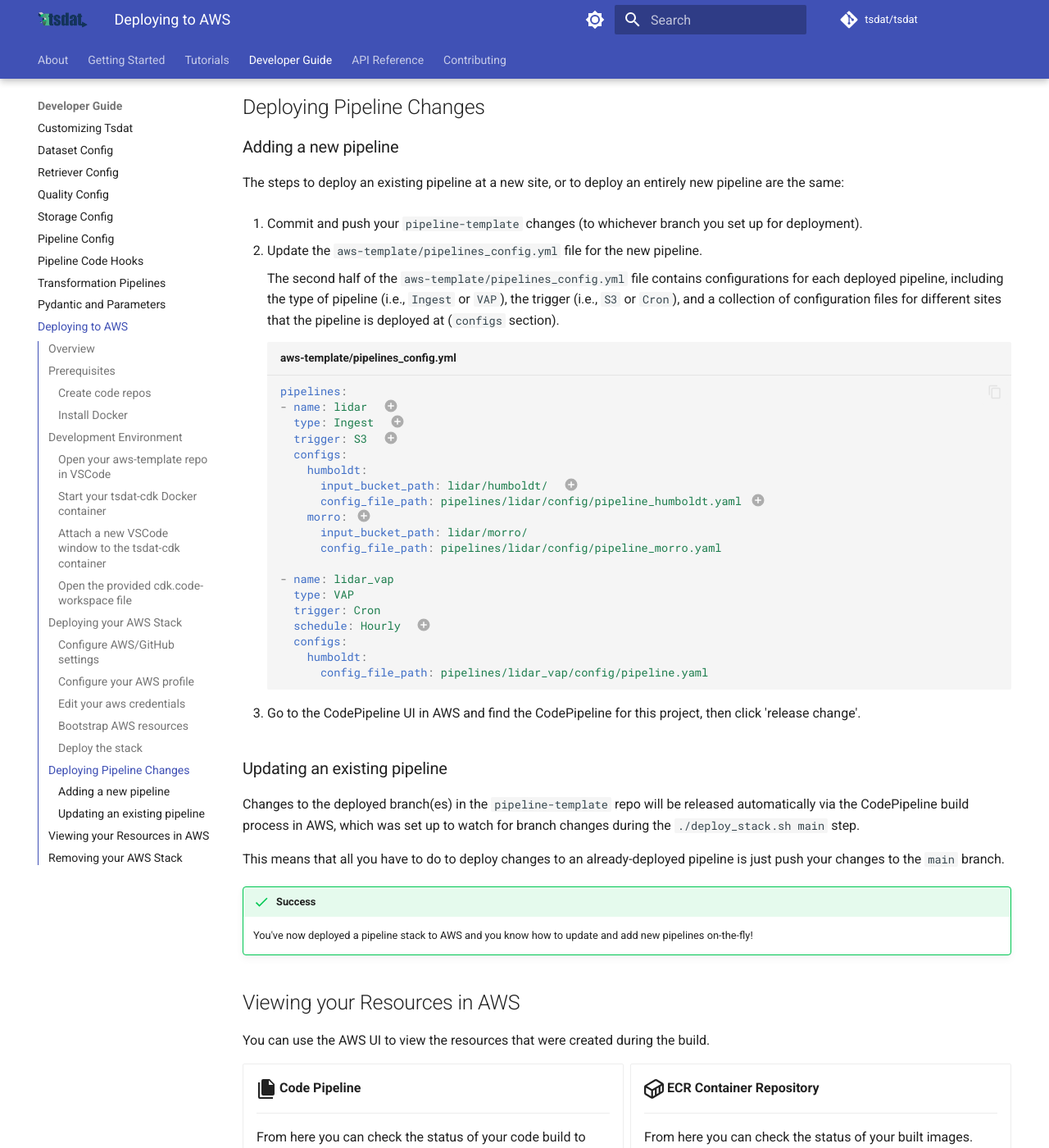
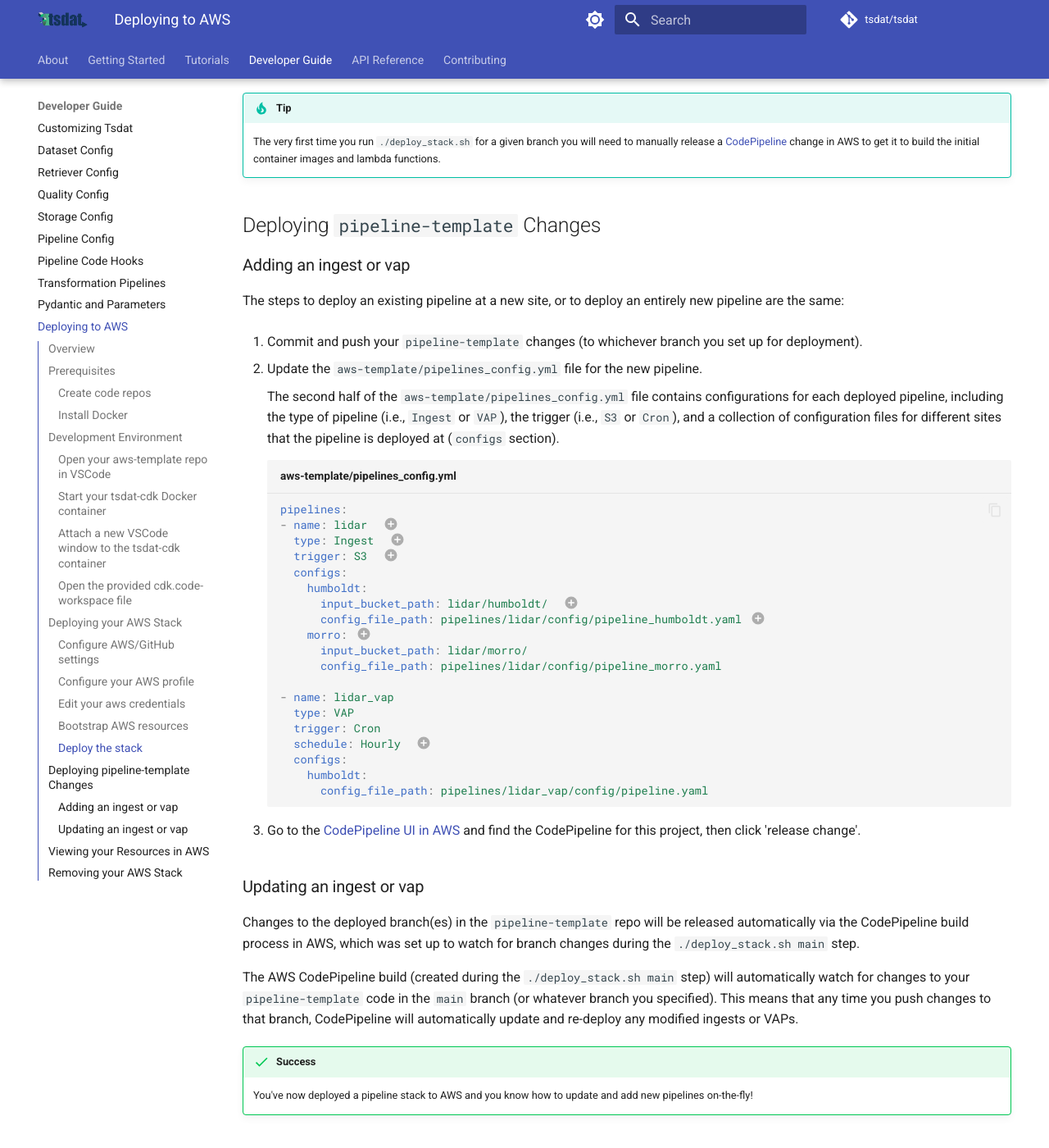
Before and after one commit to tsdat/tsdat, an MkDocs documentation site: the page built from docs/config/aws_template.md, in a window 1280 px wide and 1400 px high, scrolled down 5640 px. Shown: the whole window at 82% size. Built offline with MkDocs 1.6.1 and Material for MkDocs 9.7.7, drawn with Linux system fonts in a browser that asks for light colours; comment, search, counter and statistics services are not loaded; some of the changed text lies outside the part shown.

Commit message:
Feedback from Carina

````diff
--- a/docs/config/aws_template.md
+++ b/docs/config/aws_template.md
@@ -11,6 +11,12 @@
 The goal of this guide is to help you deploy your Tsdat pipeline(s) to AWS so that you can process data on-the-fly as it
 enters S3 buckets (Ingest applications), or on a regular cron schedule (VAP applications), and store the processed
 results in an output S3 bucket in a structured format.
+
+Your Tsdat pipelines will be deployed via an AWS Cloud Formation stack. The stack creates an AWS CodeBuild project that
+is connected to your GitHub repository so that an AWS deployment is triggered every time you commit code changes. The
+following images illustrate different aspects of the deployment. The first image shows how the deployed pipelines will
+function on AWS; the second image shows all the specific AWS resources that are included in the stack, and the final
+image shows how the CodeBuild build/deploy cycle works.
 
 === "Deployment result"
 
@@ -169,7 +175,11 @@
 2. Your AWS account ID. You can get this from the AWS console: In the navigation bar at the upper right, choose your
     username and then copy the Account ID. It should be a 12-digit number.
 
-3. This is the ARN of the CodeStar connection to GitHub. Check out the
+3. If you have existing buckets that you would like to use for your pipeline inputs and outputs, then set
+    `create_buckets: False`. If `create_buckets` is set to `True` and the buckets already exist, then the deployment
+    will throw an error.
+
+4. This is the ARN of the CodeStar connection to GitHub. Check out the
     [AWS guide for setting up a CodeStar connection](https://docs.aws.amazon.com/dtconsole/latest/userguide/connections-create-github.html#connections-create-github-console),
     then copy the ARN of your CodeStar connection here.
 
@@ -218,24 +228,7 @@
     3. In the section, "Option 2: Manually add a profile to your AWS credentials file (Short-term credentials)", click
     on the box to copy the text.
 
-Your credentials file should look like this (with real values instead of the `XXXX`): (1)
-{ .annotate }
-
-1. !!! tip "Tip: Windows WSL users"
-
-        If you've already set up the AWS CLI in Windows, WSL will link to the configuration files located in the Windows
-        location. Your credentials will also be linked to the `.aws/` folder that should now be showing in your VSCode
-        Explorer tab. Edit as necessary, but note this CDK expects a profile called `tsdat` to function.
-
-        You can check that the profile was set properly using:
-
-        `aws configure list`
-
-        If you're using a profile different from `tsdat`, set the new one using
-
-        `export AWS_PROFILE=<new_profile>`
-
-        The new profile name should now show up in the output of `aws configure list`
+Your credentials file should look like this (with real values instead of the `XXXX`):
 
 ```txt title="~/.aws/credentials"
 [tsdat]
@@ -290,12 +283,13 @@
 
 !!! tip
 
-    The very first time you run `./deploy_stack.sh` for a given branch you will need to manually release a CodePipeline
-    change in AWS to get it to build the initial container images and lambda functions.
+    The very first time you run `./deploy_stack.sh` for a given branch you will need to manually release a
+    [CodePipeline](https://us-west-2.console.aws.amazon.com/codesuite/codepipeline/pipelines) change in AWS to get it
+    to build the initial container images and lambda functions.
 
-## Deploying Pipeline Changes
+## Deploying `pipeline-template` Changes
 
-### Adding a new pipeline
+### Adding an ingest or vap
 
 The steps to deploy an existing pipeline at a new site, or to deploy an entirely new pipeline are the same:
 
@@ -362,17 +356,19 @@
         * **Weekly**
         * **Monthly**
 
-3. Go to the CodePipeline UI in AWS and find the CodePipeline for this project, then click 'release change'.
+3. Go to the [CodePipeline UI in AWS](https://us-west-2.console.aws.amazon.com/codesuite/codepipeline/pipelines) and
+    find the CodePipeline for this project, then click 'release change'.
 
 </div>
 
-### Updating an existing pipeline
+### Updating an ingest or vap
 
 Changes to the deployed branch(es) in the `pipeline-template` repo will be released automatically via the CodePipeline
 build process in AWS, which was set up to watch for branch changes during the `./deploy_stack.sh main` step.
 
-This means that all you have to do to deploy changes to an already-deployed pipeline is just push your changes to the
-`main` branch.
+The AWS CodePipeline build (created during the `./deploy_stack.sh main` step) will automatically watch for changes to
+your `pipeline-template` code in the `main` branch (or whatever branch you specified). This means that any time you push
+changes to that branch, CodePipeline will automatically update and re-deploy any modified ingests or VAPs.
 
 !!! success
 
@@ -443,5 +439,9 @@
 
 1. Make sure the input and output S3 buckets are completely empty.
 2. Delete the CloudFormation stack. It should be named like `pipeline-template-main-CodePipelineStack`
-3. Navigate to the Lambda UI and delete any lambda functions named like `pipeline-template-branch-lambda-*`.
+3. Navigate to the Lambda UI and delete any lambda functions named like `pipeline-template-[BRANCH]-lambda-*`. (1)
+    { .annotate }
+    1. There should one lambda function for every `config: location:` entry in your `aws-template/pipelines_config.yml`
+    file, for each deployed branch.
+
 4. Navigate back to the CloudFormation UI and delete the `CDKToolKit` stack.
````
Also changed, not shown: other parts of docs/config/aws_template.md (+2 -2 lines).
